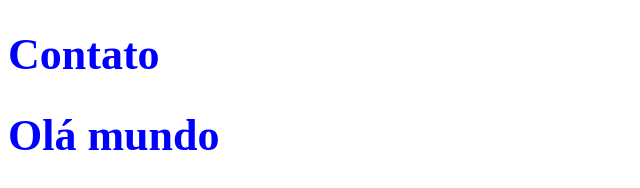
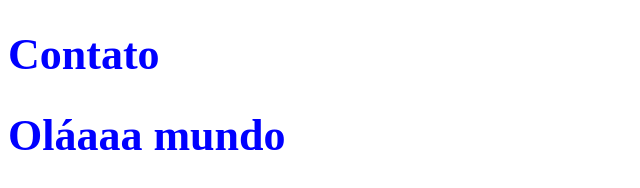
Before and after one commit to DanielMarquess/desafioII, a plain HTML site: page Contato.html in a window 1280 px wide. Shown: the whole page, without its empty margins (0-640 px from the left). Drawn offline with Linux system fonts and the light colour scheme.

Commit message:
Novo commit

```diff
--- a/Contato.html
+++ b/Contato.html
@@ -9,6 +9,6 @@
 </head>
 <body>
     <h1>Contato</h1>
-    <h1>Olá mundo</h1>
+    <h1>Oláaaa mundo</h1>
 </body>
 </html>
```
